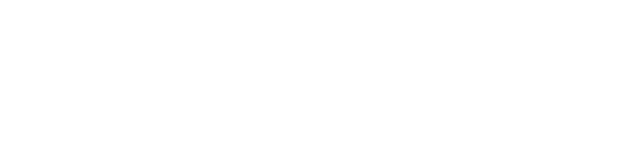
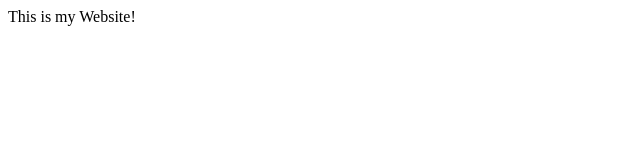
Before and after one commit to darthhawk/darthhawk.github.io, a plain HTML site: page index.html in a window 1280 px wide. Shown: the whole page, without its empty margins (0-640 px from the left). Drawn offline with Linux system fonts and the light colour scheme.

Commit message:
2nd commit

```diff
--- a/index.html
+++ b/index.html
@@ -3,8 +3,9 @@
 	<title>My Website!</title>
 </head>
 <body>
-	<div class=""
+	<div class="heading">
 
 	This is my Website!
+	</div>
 </body>
 </html>
```
